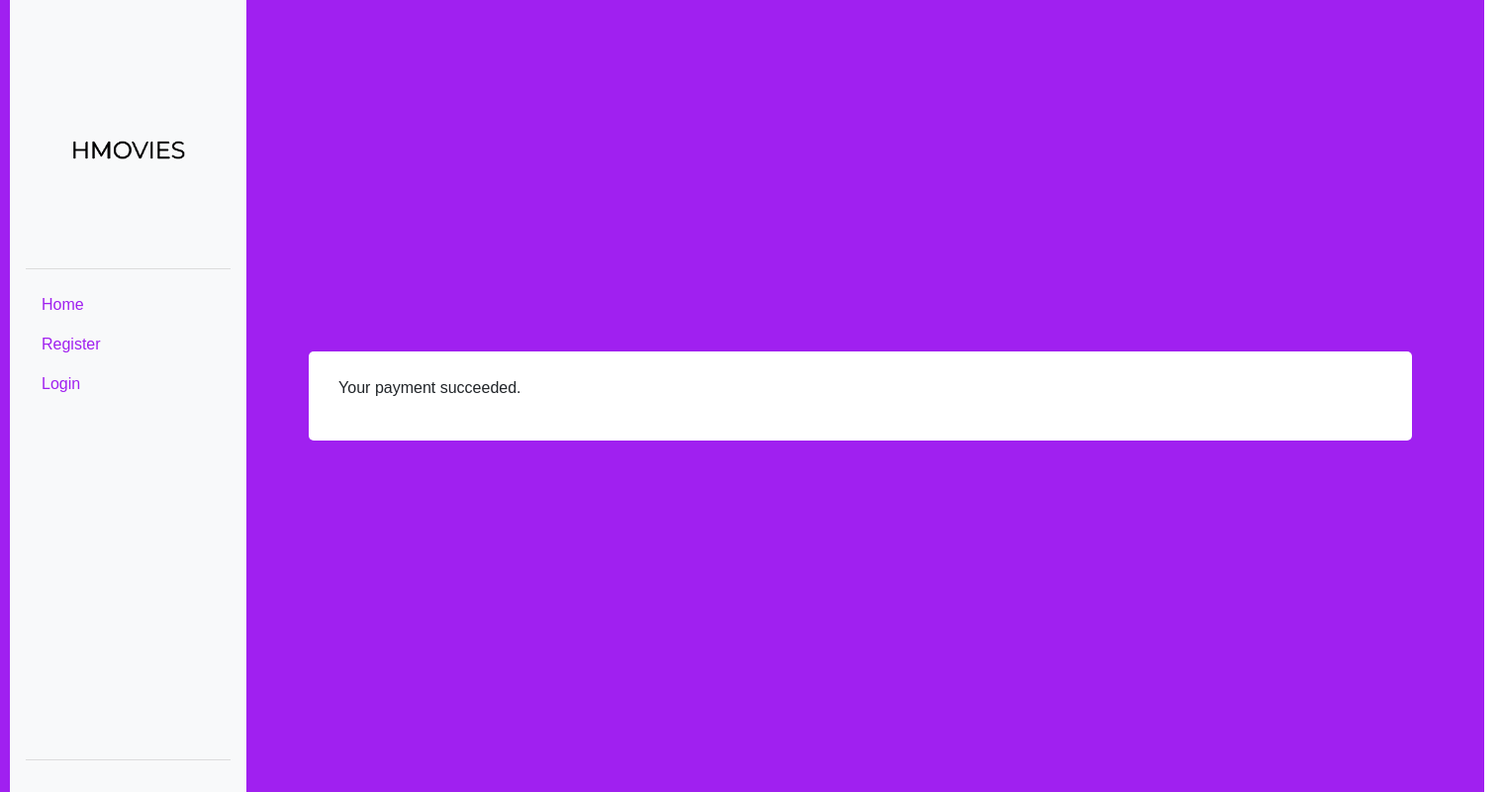
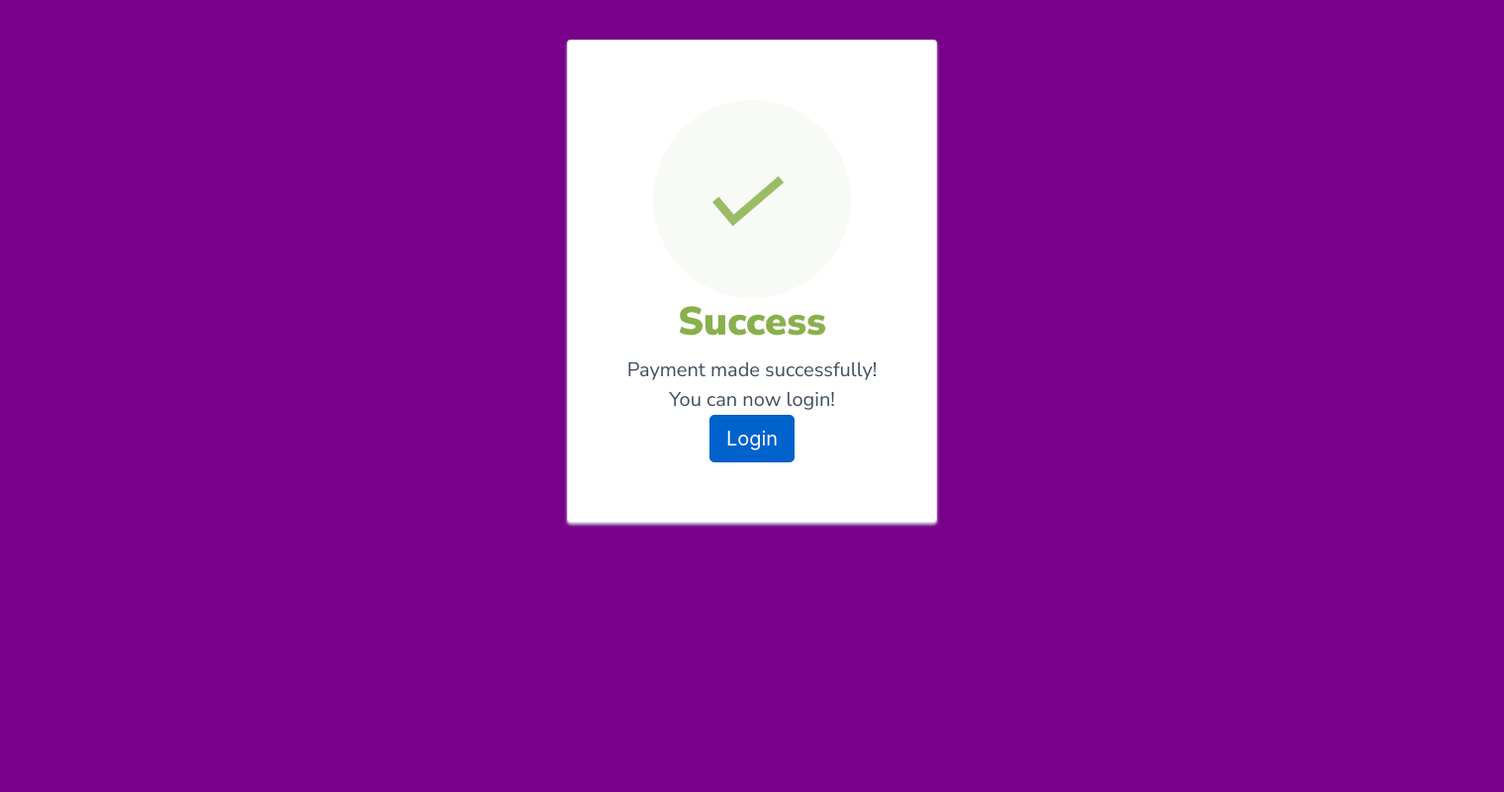
Before and after one commit to Pratawala/APP-DEV, a Flask app: page /success in a window 1520 px wide. Shown: the whole page at 99% size. Run offline with Flask 2, Linux system fonts and the light colour scheme; some libraries are stand-ins or nearby versions.

Commit message:
this is getting out of hand

```diff
--- a/website/forms.py
+++ b/website/forms.py
@@ -25,7 +25,7 @@ class RegistrationForm(FlaskForm):  #AREA FOR HTML-PY ERRORR
     confirm_password= PasswordField('Confirm Password',validators=[DataRequired(),EqualTo("password","Passwords does not match!")])
 
 
-    submit= SubmitField('Sign Up') #Python For the Submit python
+    submit= SubmitField('Make Payment') #Python For the Submit python
 
     def validate_username(self, username):
         user = User.query.filter_by(username=username.data).first()   #Checks if user is already in database
@@ -134,3 +134,7 @@ class ResetForm(FlaskForm):
 confirm_password= PasswordField('Password',validators=[DataRequired(),EqualTo("password")])
 
 submit= SubmitField("Reset Password")
+
+
+class PaymentForm(FlaskForm):
+    submit= SubmitField("Make payment")
--- a/website/routes.py
+++ b/website/routes.py
@@ -3,7 +3,7 @@ from flask import render_template,flash,redirect,url_for,flash,redirect,request,
 from sqlalchemy import true
 from wtforms.validators import Email
 from website.models import User
-from website.forms import RegistrationForm, LoginForm, UpdateAccountForm, RequestResetForm, ResetPasswordForm
+from website.forms import PaymentForm, RegistrationForm, LoginForm, UpdateAccountForm, RequestResetForm, ResetPasswordForm
 from website.forms import RegistrationForm, LoginForm, UpdateAccountForm , RequestResetForm, ResetForm
 from website import app,db,bcrypt,stripe_keys
 from flask_login import current_user, login_required, login_user, logout_user
--- a/website/templates/base.html
+++ b/website/templates/base.html
@@ -10,6 +10,7 @@
     <script src="https://js.stripe.com/v3/"></script>  <!-- new -->
     <script src="{{ url_for('static', filename='main.js') }}"></script>
     <script defer src="https://use.fontawesome.com/releases/v5.14.0/js/all.js"></script>
+    <script src="https://ajax.googleapis.com/ajax/libs/jquery/2.1.1/jquery.min.js"></script>
     <title>{{ title }}</title>
     <link rel="stylesheet" href="https://cdn.jsdelivr.net/npm/bootstrap-icons@1.8.1/font/bootstrap-icons.css">
     <link rel="stylesheet" href="https://maxcdn.bootstrapcdn.com/bootstrap/4.0.0/css/bootstrap.min.css" integrity="sha384-Gn5384xqQ1aoWXA+058RXPxPg6fy4IWvTNh0E263XmFcJlSAwiGgFAW/dAiS6JXm" crossorigin="anonymous">
--- a/website/templates/home.html
+++ b/website/templates/home.html
@@ -7,7 +7,11 @@
     <h1></h1>
     {{ a_variable }}
     {% include 'includes/loginform.html' %}
-
+    <div style="display:fixed;background:black;width:77vw;height:90vh;">
+        <video  controls autoplay muted style="width:77vw;height:90vh;">
+            <source src="/static/movies/Y2Mate.is_-_HELLO_WORLD2019920-shoWFRnNoWw-1080p-1644877252532.mp4" type="video/mp4">
+        </video>
+    </div>
 
 
 
--- a/website/templates/newpassword.html
+++ b/website/templates/newpassword.html
@@ -3,7 +3,6 @@
 
 
 {% block content %}
-<<<<<<< HEAD
 
     <div class="center">
         <h1>Reset Password</h1>
@@ -32,7 +31,6 @@
             {% endfor %}
 
 
-=======
     <div class="form-container">
         <form action="#" method="post" class="form-wrap">
             <h2>New Password</h2>
@@ -47,7 +45,6 @@
             <div class="form-submit">
                 <input type="submit" value="Submit">
             </div>
->>>>>>> 6c772ba6cb610b1664c96fbf4baec5833ae5a504
         </form>
     </div>
 {% endblock %}
--- a/website/templates/success.html
+++ b/website/templates/success.html
@@ -1,11 +1,59 @@
 <!-- templates/success.html -->
 
-{% extends "base.html" %}
+
 
 {% block content %}
-  <section class="section">
-    <div class="container">
-      <p>Your payment succeeded.</p>
-    </div>
-  </section>
+<html>
+  <head>
+    <link rel="stylesheet" href="https://maxcdn.bootstrapcdn.com/bootstrap/4.0.0/css/bootstrap.min.css" integrity="sha384-Gn5384xqQ1aoWXA+058RXPxPg6fy4IWvTNh0E263XmFcJlSAwiGgFAW/dAiS6JXm" crossorigin="anonymous">
+    <script src="https://code.jquery.com/jquery-3.2.1.slim.min.js" integrity="sha384-KJ3o2DKtIkvYIK3UENzmM7KCkRr/rE9/Qpg6aAZGJwFDMVNA/GpGFF93hXpG5KkN" crossorigin="anonymous"></script>
+    <script src="https://cdnjs.cloudflare.com/ajax/libs/popper.js/1.12.9/umd/popper.min.js" integrity="sha384-ApNbgh9B+Y1QKtv3Rn7W3mgPxhU9K/ScQsAP7hUibX39j7fakFPskvXusvfa0b4Q" crossorigin="anonymous"></script>
+    <script src="https://maxcdn.bootstrapcdn.com/bootstrap/4.0.0/js/bootstrap.min.js" integrity="sha384-JZR6Spejh4U02d8jOt6vLEHfe/JQGiRRSQQxSfFWpi1MquVdAyjUar5+76PVCmYl" crossorigin="anonymous"></script>
+    <link href="https://fonts.googleapis.com/css?family=Nunito+Sans:400,400i,700,900&display=swap" rel="stylesheet">
+  </head>
+    <style>
+      body {
+        text-align: center;
+        padding: 40px 0;
+        background-image: url('../static/pictures/purplebackground.jpg');
+      }
+        h1 {
+          color: #88B04B;
+          font-family: "Nunito Sans", "Helvetica Neue", sans-serif;
+          font-weight: 900;
+          font-size: 40px;
+          margin-bottom: 10px;
+        }
+        p {
+          color: #404F5E;
+          font-family: "Nunito Sans", "Helvetica Neue", sans-serif;
+          font-size:20px;
+          margin: 0;
+        }
+      i {
+        color: #9ABC66;
+        font-size: 100px;
+        line-height: 200px;
+        margin-left:-15px;
+      }
+      .card {
+        background: white;
+        padding: 60px;
+        border-radius: 4px;
+        box-shadow: 0 2px 3px #C8D0D8;
+        display: inline-block;
+        margin: 0 auto;
+      }
+    </style>
+    <body>
+      <div class="card">
+      <div style="border-radius:200px; height:200px; width:200px; background: #F8FAF5; margin:0 auto;">
+        <i class="checkmark">✓</i>
+      </div>
+        <h1>Success</h1>
+        <p>Payment made successfully!<br/> You can now  login!</p>
+        <a href="{{url_for('login')}}" class="btn btn-primary btn-lg active" role="button" aria-pressed="true">Login</a>
+      </div>
+    </body>
+</html>
 {% endblock %}
```
Also changed, not shown: unused_code.txt (+71 -0 lines), website/templates/moviepage.html (+14 -4 lines), website/templates/payment.html (deleted, +0 -70 lines), website/site.db, website/templates/favicon.ico (deleted), 1 other file.
